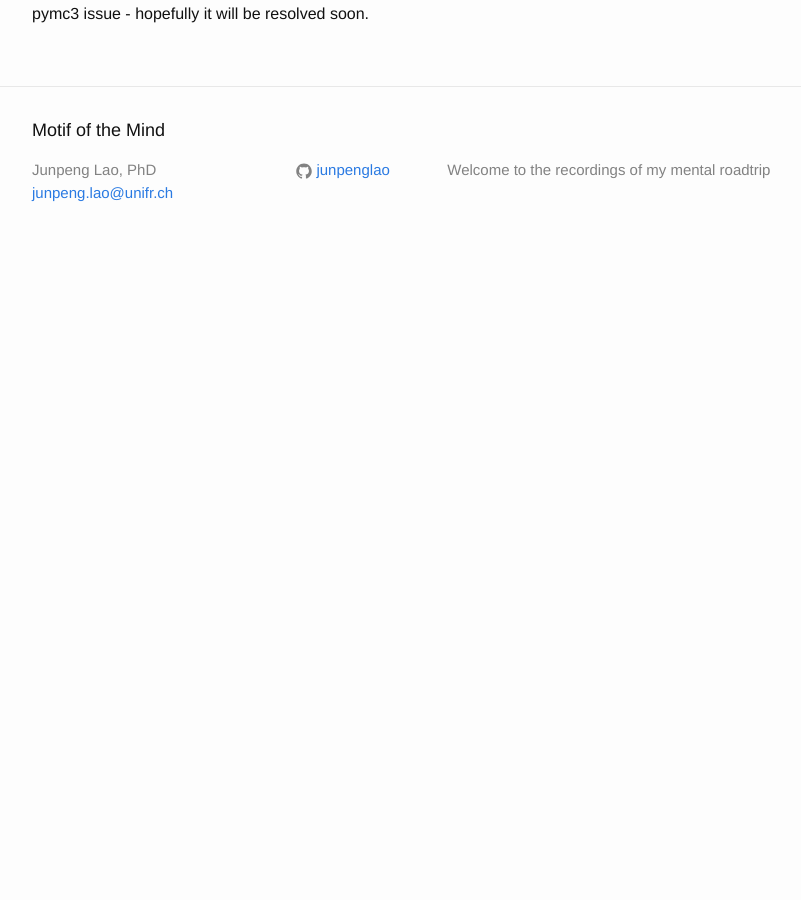
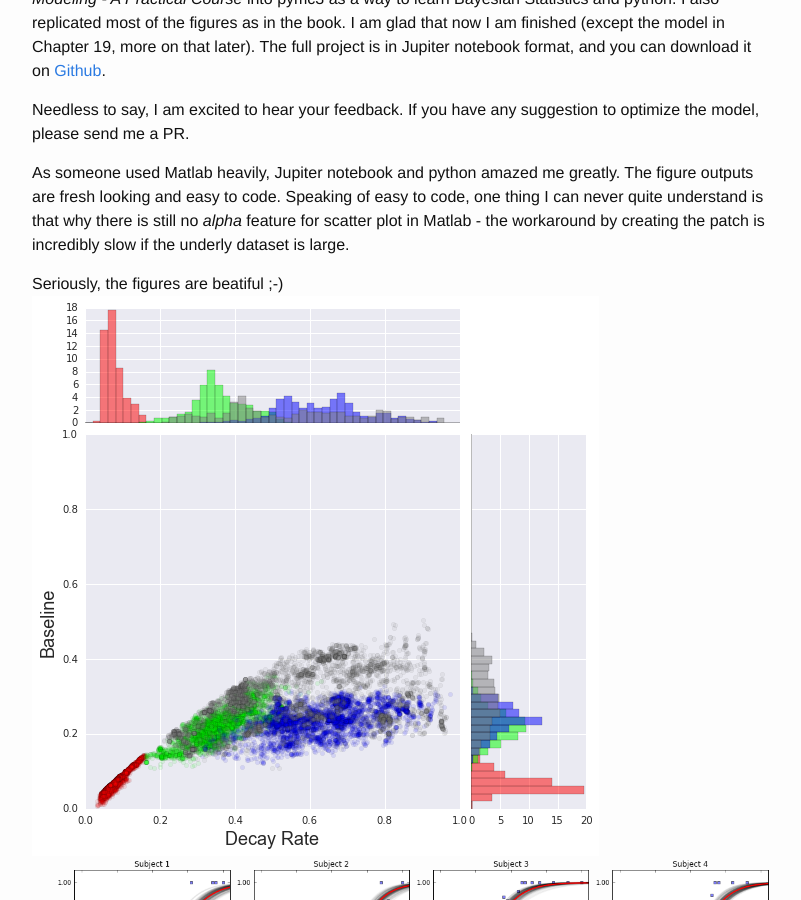
Before and after one commit to junpenglao/junpenglao.github.io, a Jekyll site: the page built from _posts/2016-03-15-Bayesian Coginitive Modeling in Pymc3.md, in a window 1280 px wide and 900 px high, scrolled down 495 px. Shown: the whole window, without its empty margins (238-1039 px from the left). Built offline with Jekyll 4.4.1, drawn with Linux system fonts in a browser that asks for light colours; before the commit the page ends 900 px from its top, so only the background shows below that.

Commit message:
new post edit

```diff
--- a/_config.yml
+++ b/_config.yml
@@ -10,3 +10,4 @@ owner: Junpeng Lao, PhD
 
 # Build settings
 markdown: kramdown
+encoding: UTF-8
--- a/_posts/2016-03-15-Bayesian Coginitive Modeling in Pymc3.md
+++ b/_posts/2016-03-15-Bayesian Coginitive Modeling in Pymc3.md
@@ -3,7 +3,7 @@ layout: page
 title: Bayesian Coginitive Modeling in Pymc3
 permalink: /Bayesian-Coginitive-Modeling-in-Pymc3/
 ---
-
+<img src="https://raw.githubusercontent.com/junpenglao/junpenglao.github.io/master/_posts/2016-03-15-Bayesian%20Coginitive%20Modeling%20in%20Pymc3/im1.png" />
 
 
 For the past two months, I have been porting the models in Lee and Wagenmakers' _Bayesian Cognitive Modeling - A Practical Course_ into pymc3 as a way to learn Bayesian Statistics and python. I also replicated most of the figures as in the book. I am glad that now I am finished (except the model in Chapter 19, more on that later). The full project is in Jupiter notebook format, and you can download it on [Github](https://github.com/junpenglao/Bayesian-Cognitive-Modeling-in-Pymc3).
@@ -12,4 +12,11 @@ Needless to say, I am excited to hear your feedback. If you have any suggestion
 
 As someone used Matlab heavily, Jupiter notebook and python amazed me greatly. The figure outputs are fresh looking and easy to code. Speaking of easy to code, one thing I can never quite understand is that why there is still no _alpha_ feature for scatter plot in Matlab - the workaround by creating the patch is incredibly slow if the underly dataset is large.
 
+
+Seriously, the figures are beatiful ;-)
+<img src="https://raw.githubusercontent.com/junpenglao/junpenglao.github.io/master/_posts/2016-03-15-Bayesian%20Coginitive%20Modeling%20in%20Pymc3/im2.png"/>
+<img src="https://raw.githubusercontent.com/junpenglao/junpenglao.github.io/master/_posts/2016-03-15-Bayesian%20Coginitive%20Modeling%20in%20Pymc3/im3.png"/>
+<img src="https://raw.githubusercontent.com/junpenglao/junpenglao.github.io/master/_posts/2016-03-15-Bayesian%20Coginitive%20Modeling%20in%20Pymc3/im4.png"/>
+<img src="https://raw.githubusercontent.com/junpenglao/junpenglao.github.io/master/_posts/2016-03-15-Bayesian%20Coginitive%20Modeling%20in%20Pymc3/im5.png"/>
+
 As for the problem I am still having in the model of Chapter 19, I reported an issue [here](https://github.com/pymc-devs/pymc3/issues/1018). This might be a pymc3 issue - hopefully it will be resolved soon.
```
